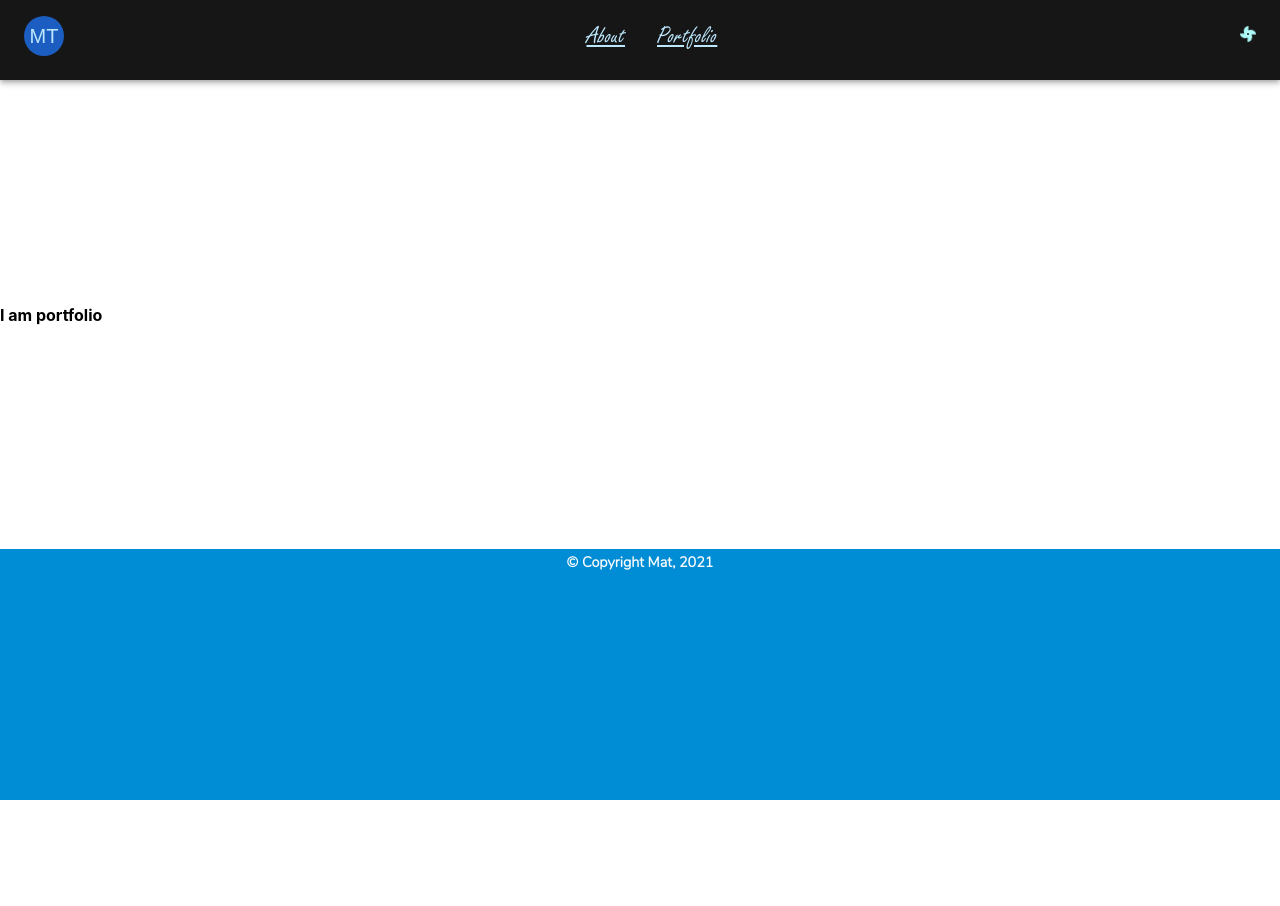
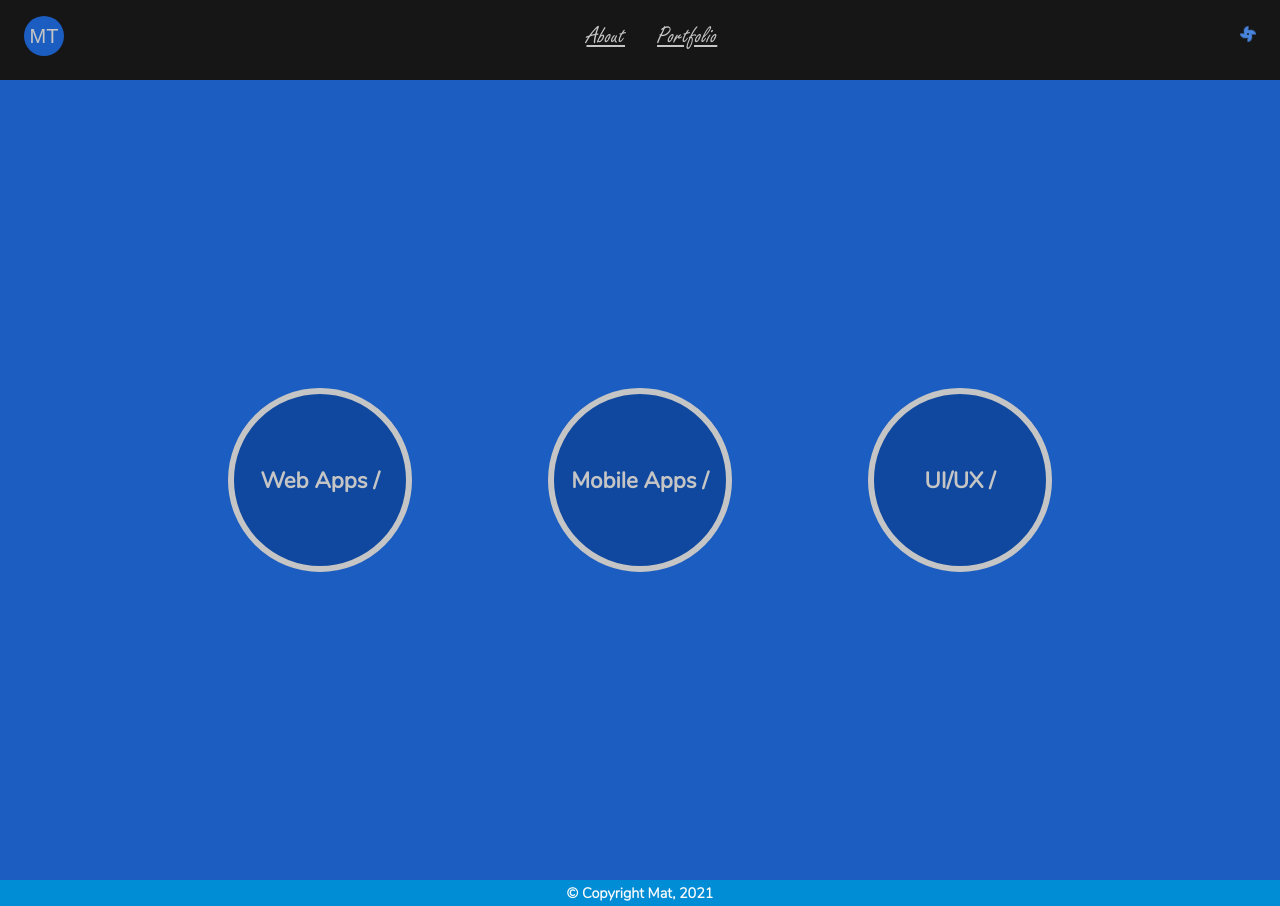
Before and after one commit to mats-26CODE/portfolio, a React (Create React App) app: page /portfolio in a window 1280 px wide. Before the commit the page ends 800 px from the top, so only its background shows below. Built offline with nearby package versions, Linux system fonts and the light colour scheme.

Commit message:
+ Portfolio page initial design

```diff
--- a/src/App.css
+++ b/src/App.css
@@ -75,7 +75,7 @@ footer > div h6 {
 
 @media (prefers-reduced-motion: no-preference) {
   .fanIcon {
-    color: #ADFCF9;
+    color: #4884dd;
     -webkit-animation-name: spin;
     animation-name: spin;
     -webkit-animation-duration: 2s;
--- a/src/components/Home.js
+++ b/src/components/Home.js
@@ -126,9 +126,9 @@ const Home = () => {
                         </Grid>
 
                         <Grid item xs={12} sm={12} md={12} lg={12} xl={12} style={{textAlign: 'center'}}>
-                            <a href='https://www.twitter.com/chmod_tz' target="_blank" rel="noreferrer noopener"><AiFillTwitterCircle color="#BCE7FD" size='2em'/></a>
-                            <a href='https://www.facebook.com/mat2694/' target="_blank" rel="noreferrer noopener"><IoLogoFacebook color="#BCE7FD" size='2em' /></a>
-                            <a href='https://www.github.com/mats-26CODE' target="_blank" rel="noreferrer noopener"><IoLogoGithub color="#BCE7FD" size='2em'/></a>
+                            <a href='https://www.twitter.com/chmod_tz' target="_blank" rel="noreferrer noopener"><AiFillTwitterCircle color="#c5c5c5" size='2em'/></a>
+                            <a href='https://www.facebook.com/mat2694/' target="_blank" rel="noreferrer noopener"><IoLogoFacebook color="#c5c5c5" size='2em' /></a>
+                            <a href='https://www.github.com/mats-26CODE' target="_blank" rel="noreferrer noopener"><IoLogoGithub color="#c5c5c5" size='2em'/></a>
                         </Grid>
 
                         <Grid item xs={12} sm={12} md={12} lg={12} xl={12}>
--- a/src/components/NavBar.js
+++ b/src/components/NavBar.js
@@ -25,7 +25,7 @@ const useStyles = makeStyles((theme) => ({
       textDecoration: 'none',
       fontFamily: 'Ubuntu, sans-serif',
       backgroundColor: '#1b5dc0',
-      color: '#BCE7FD'
+      color: '#c5c5c5'
     },
     navLink: {
       fontSize: '1.6rem',
@@ -33,7 +33,7 @@ const useStyles = makeStyles((theme) => ({
       textDecoration: 'underline',
       fontWeight: 'normal',
       margin: '1rem',
-      color: '#BCE7FD',
+      color: '#c5c5c5',
       '&:hover': {
         color: '#fcfcfc',
         cursor: 'pointer',
--- a/src/components/Portfolio.js
+++ b/src/components/Portfolio.js
@@ -1,9 +1,54 @@
-import React from 'react';
+import React, { useState } from 'react';
+import { Grid } from '@material-ui/core';
+import './css/Portfolio.css';
+
+
+//-> component imports
+import Modal from './common/Modal';
 
 const Portfolio = () => {
+
+    const [ webAppVisible, setWebAppVisible ] = useState(false);
+    const [ mobAppVisible, setMobAppVisible ] = useState(false);
+    const [ uiuxVisible, setUiUxVisible ] = useState(false);
+
+
     return (
-        <div>
-            <h4>I am portfolio</h4>
+        <div className={"potfolio_container"}>
+            <Grid container className={"project_arena"}>
+                <Grid item xs={12} sm={4} md={4} lg={4} xl={4} className={"project_box"}>
+                    <div onClick={() => setWebAppVisible(true)}><h4>Web Apps /</h4></div>
+                </Grid>
+
+                <Grid item xs={12} sm={4} md={4} lg={4} xl={4} className={"project_box"}>
+                    <div onClick={() => setMobAppVisible(true)}><h4>Mobile Apps /</h4></div>
+                </Grid>
+
+                <Grid item xs={12} sm={4} md={4} lg={4} xl={4} className={"project_box"}>
+                    <div onClick={() => setUiUxVisible(true)}><h4>UI/UX /</h4></div>
+                </Grid>
+            </Grid>
+
+            { webAppVisible &&
+                (<Modal closeModal={() => setWebAppVisible(false)}>
+                    <p>The content of the modal 1</p>
+                </Modal>
+                )
+            }
+
+            { mobAppVisible &&
+                (<Modal closeModal={() => setMobAppVisible(false)}>
+                    <p>The content of the modal 2</p>
+                </Modal>
+                )
+            }
+
+            { uiuxVisible &&
+                (<Modal closeModal={() => setUiUxVisible(false)}>
+                    <p>The content of the modal 3</p>
+                </Modal>
+                )
+            }
         </div>
     )
 }
--- /dev/null
+++ b/src/components/common/Modal.js
@@ -0,0 +1,18 @@
+import React from 'react';
+import { IoCloseCircleOutline } from 'react-icons/io5';
+import '../css/Modal.css';
+
+
+const Modal = ({closeModal, children}) => {
+
+    return (
+        <div className={"modal_container"}>
+            <div className={"modal_body"}>
+                <IoCloseCircleOutline onClick={closeModal} className={"modal_close_icon"}/>
+                {children}
+            </div>
+        </div>
+    )
+}
+
+export default Modal;
--- a/src/components/css/Home.css
+++ b/src/components/css/Home.css
@@ -137,24 +137,25 @@
 .contact_box button {
     width: 100%;
     padding: 0.2rem 1rem 0.2rem 1rem;
-    color: #BCE7FD;
+    color: #c5c5c5;
     border: 0.15rem solid #1b5dc0;
     border-radius: 2rem;
     font-family: Nunito-bold, sans-serif;
     font-size: 0.8rem;
     text-align: center;
     text-transform: capitalize;
+    text-decoration: underline;
 }
 
 .contact_box a {
-    color: #BCE7FD;
+    color: #c5c5c5;
     text-decoration: none;
 }
 
 .mouseIcon,
 .chevronIcon {
     font-size: 1.6rem;
-    color: #BCE7FD;
+    color: #c5c5c5;
     -webkit-animation-name: bounce;
     animation-name: bounce;
     -webkit-animation-duration: 1s;
@@ -203,21 +204,21 @@
 .aboutBox h5 {
     font-family: Nunito-bold, sans-serif;
     font-size: 3rem;
-    color: #BCE7FD;
+    color: #c5c5c5;
     text-align: center;
 }
 
 .aboutBox h6 {
     font-family: Nunito-regular, sans-serif;
     font-size: 1.6rem;
-    color: #BCE7FD;
+    color: #c5c5c5;
     margin: 0.8rem 0 0.8rem 0;
 }
 
 .aboutBox p {
     font-family: Poppins-regular, sans-serif;
     font-size: 1rem;
-    color: #BCE7FD;
+    color: #c5c5c5;
     margin: 0.5rem 0 0.5rem 0;
 }
 
@@ -228,7 +229,7 @@
 }
 
 .workText a, .socialBox h6 a, .about a {
-    color: #BCE7FD;
+    color: #c5c5c5;
 }
 
 .workText a:hover, .socialBox h6 a:hover, .about a:hover {
@@ -249,7 +250,7 @@
 .socialBox h5 {
     font-family: freeStyleScript, sans-serif;
     font-size: 3.2rem;
-    color: #BCE7FD;
+    color: #c5c5c5;
     font-weight: normal;
     text-align: center;
 }
@@ -258,7 +259,7 @@
 .socialBox h6 {
     font-family: freeStyleScript, sans-serif;
     font-size: 2rem;
-    color: #BCE7FD;
+    color: #c5c5c5;
     font-weight: normal;
     text-align: center;
 }
--- /dev/null
+++ b/src/components/css/Modal.css
@@ -0,0 +1,45 @@
+.modal_container {
+    position: fixed;
+    display: block;
+    overflow: auto;
+    width: 100%;
+    height: 100%;
+    top: 0;
+    left: 0;
+    right: 0;
+    bottom: 0;
+    background-color: #1c1c1c;
+    z-index: 999;
+    cursor: pointer;
+}
+
+.modal_body {
+    margin: 15% auto;
+    background-color: white;
+    border-radius: 0.25rem;
+    width: 50vw;
+    padding: 2rem;
+    position: relative;
+}
+
+.modal_close_icon {
+    color: #1b5dc0;
+    padding: 10px;
+    font-size: 1.5rem;
+    background-color: transparent;
+    border: 0;
+    position: absolute;
+    top: 0.3rem;
+    right: 0.5rem;
+    -webkit-transition: all .5s ease-in-out;
+    transition: all .5s ease-in-out;
+}
+
+.modal_close_icon:hover {
+    cursor: pointer;
+    -webkit-transition: all .5s ease-in-out;
+    transition: all .5s ease-in-out;
+    -webkit-transform: scale(1.1);
+    -moz-transform: scale(1.1);
+    transform: scale(1.1);
+}
--- /dev/null
+++ b/src/components/css/Portfolio.css
@@ -0,0 +1,47 @@
+.potfolio_container {
+    width: 100%;
+    height: 100vh;
+    display: grid;
+    place-items: center;
+    background-color: #1b5dc0;
+}
+
+.project_arena {
+    padding: 0 10rem 0 10rem;
+}
+
+.project_box {
+    display: grid;
+    place-items: center;
+}
+
+.project_box > div {
+    width: 140px;
+    height: 140px;
+    border-radius: 50%;
+    border: 0.4rem solid #c5c5c5;
+    display: grid;
+    place-items: center;
+    background-color: #0f489e;
+    transition-property: background-color;
+    margin: 1rem;
+    padding: 1rem;
+    -webkit-transition: all .5s ease-in-out;
+    transition: all .5s ease-in-out;
+}
+
+.project_box > div h4 {
+    font-family: Nunito-regular, sans-serif;
+    font-size: 1.4rem;
+    color: #c5c5c5;
+}
+
+.project_box > div:hover {
+    -webkit-transition: all .5s ease-in-out;
+    transition: all .5s ease-in-out;
+    -webkit-transform: scale(1.1);
+    -moz-transform: scale(1.1);
+    transform: scale(1.1);
+    background-color: #1b5dc0;
+    cursor: pointer;
+}
```
Also changed, not shown: 1 other file (tests, documents, lock files or other folders).
